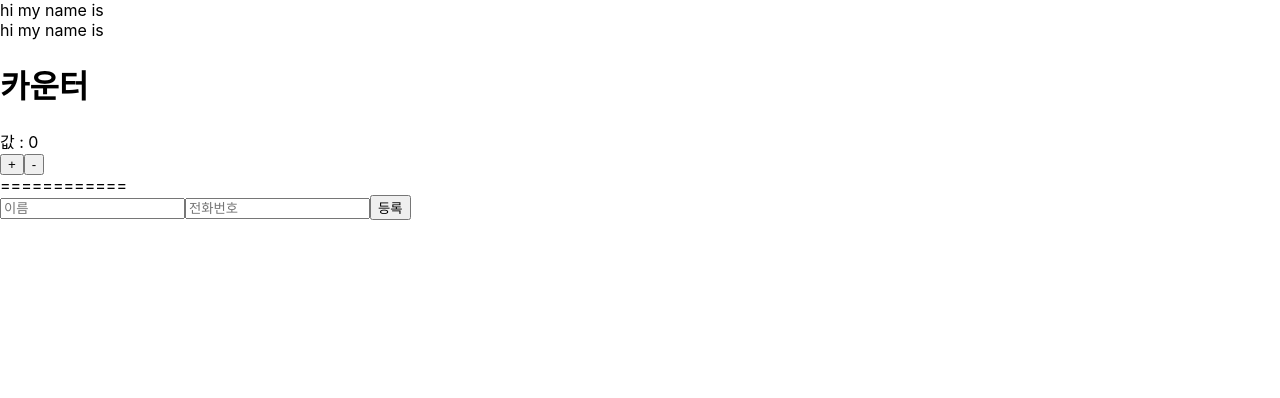
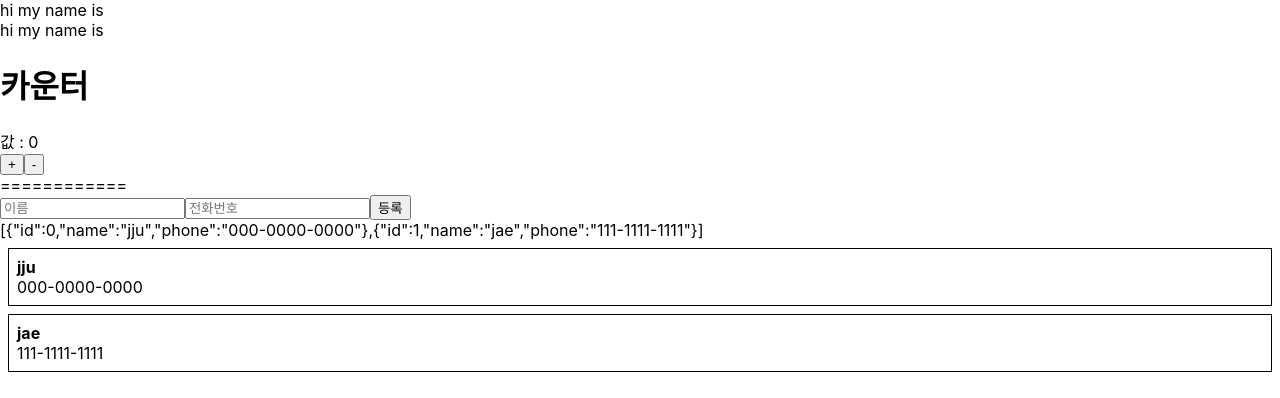
Before and after one commit to hjur/hello_react, a React (Create React App) app: page / in a window 1280 px wide. Shown: the top 398 px of the page. Built offline with nearby package versions, Linux system fonts and the light colour scheme.

Commit message:
array add

```diff
--- a/src/App.js
+++ b/src/App.js
@@ -2,17 +2,34 @@ import React, { Component, Fragment } from 'react';
 import MyName from './MyName';
 import Counter from './Counter';
 import PhoneForm from './components/PhoneForm';
+import PhoneInfoList from './components/PhoneInfoList';
 
 class App extends Component{
+  id = 2
   state={
-    info:''
+    info:'',
+    information: [
+      {
+        id:0,
+        name:'jju',
+        phone:'000-0000-0000'
+      },
+      {
+        id:1,
+        name:'jae',
+        phone:'111-1111-1111'
+      }
+    ]
   }
   handleCreate = (data) => {
+    const {information} = this.state;
     this.setState({
-      info:`${data.name} and phone number is ${data.phone}`
+      info:`${data.name[0]} and phone number is ${data.phone[0]}`,
+      information: information.concat({id:this.id++, ...data})
     })
   }
   render() {
+    const {information} = this.state;
     return(
       <Fragment>
         <MyName name={this.state.info}></MyName>
@@ -20,6 +37,8 @@ class App extends Component{
         <Counter></Counter>
         <div>============</div>
         <PhoneForm onCreate={this.handleCreate}></PhoneForm>
+        {JSON.stringify(information)}
+        <PhoneInfoList data={this.state.information}></PhoneInfoList>
       </Fragment>
     )
   }
--- /dev/null
+++ b/src/components/PhoneInfo.js
@@ -0,0 +1,31 @@
+import React, {Component} from 'react';
+
+class PhoneInfo extends Component{
+    static defaultProps ={
+        info:{
+            name: '이름',
+            phone: '000-0000-0000',
+            id:0
+        }
+    }
+
+    render(){
+        const style = {
+            border:'1px solid black',
+            padding: '8px',
+            margin: '8px'
+        };
+
+        const {
+            name,phone,id
+        } = this.props.info;
+        return(
+            <div style={style}>
+                <div><b>{name}</b></div>
+                <div>{phone}</div>
+            </div>
+        )
+    }
+}
+
+export default PhoneInfo;
--- /dev/null
+++ b/src/components/PhoneInfoList.js
@@ -0,0 +1,22 @@
+import React, {Component} from 'react';
+import PhoneInfo from './PhoneInfo';
+class PhoneInfoList extends Component{
+    static defaultProps = {
+        data: []
+    }
+
+    render(){
+        const {data} = this.props;
+        const list = data.map(
+            info => (<PhoneInfo key={info.id} info={info}/>)
+        )
+
+        return(
+            <div>
+                {list}
+            </div>
+        )
+    }
+}
+
+export default PhoneInfoList;
```
